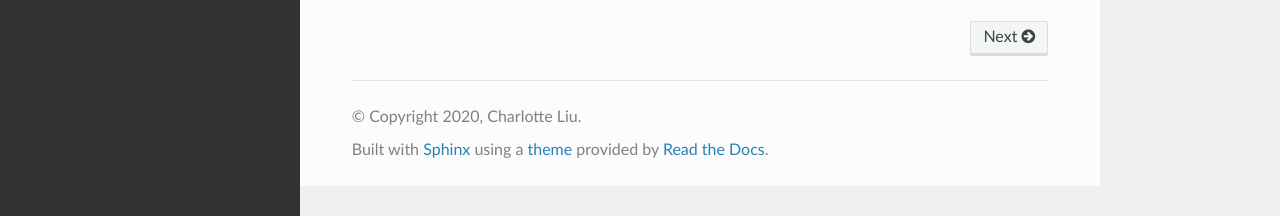
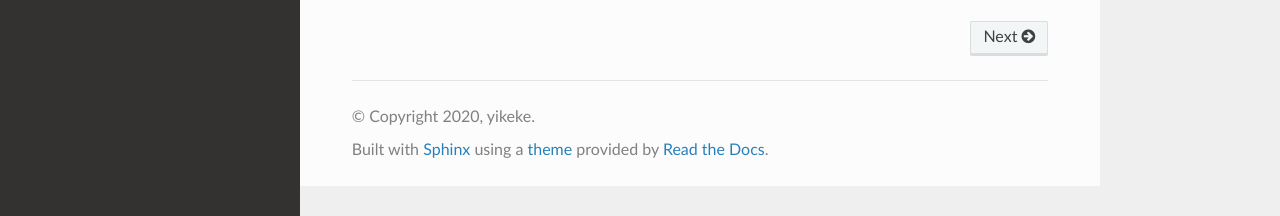
Before and after one commit to yikeke/zh-style-guide, a Sphinx documentation site: the page built from source/index.rst, in a window 1280 px wide. Shown: the part 681-897 px from the top of the page. Built offline with Sphinx 7.4.7 and the Read the Docs theme 2.0.0, drawn with Linux system fonts in a browser that asks for light colours; pages that are not in the unit, such as notebooks, are missing from menus.

Commit message:
update author

```diff
--- a/source/conf.py
+++ b/source/conf.py
@@ -19,8 +19,8 @@
 # -- Project information -----------------------------------------------------
 
 project = 'PingCAP ZH styleguide'
-copyright = '2020, Charlotte Liu'
-author = 'Charlotte Liu'
+copyright = '2020, yikeke'
+author = 'Keke Yi'
 
 # The full version, including alpha/beta/rc tags
 release = '0.1'
```
Also changed, not shown: 16 other files.
